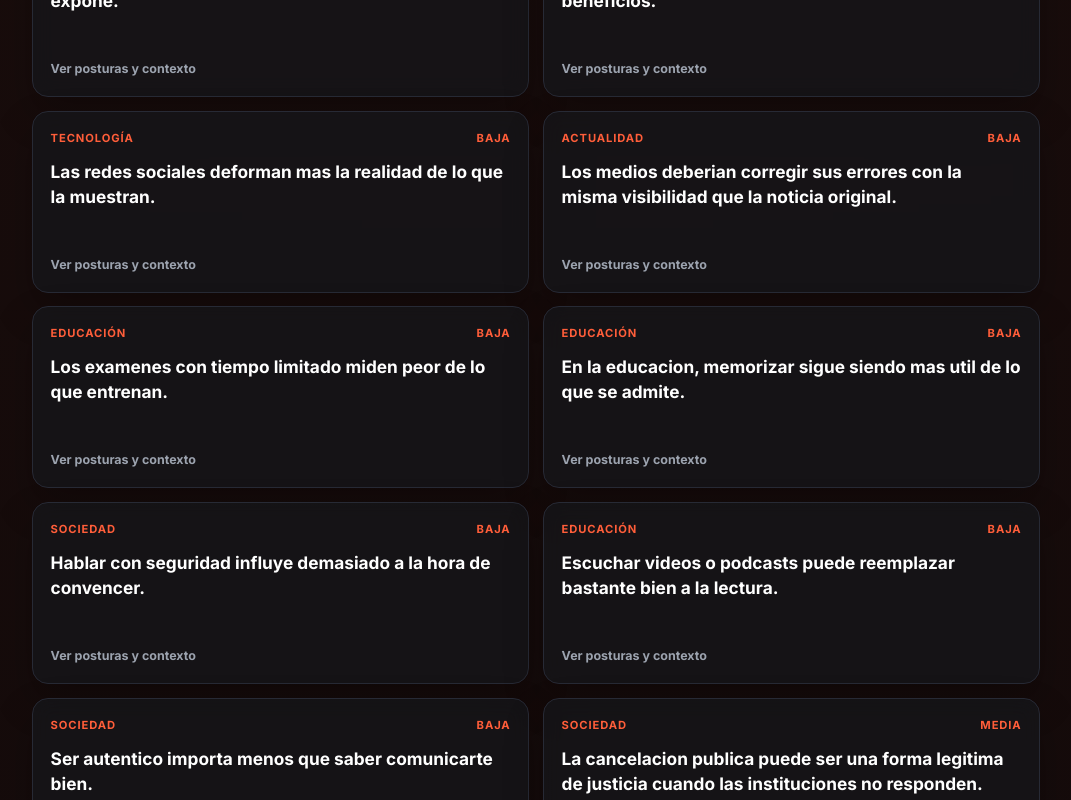
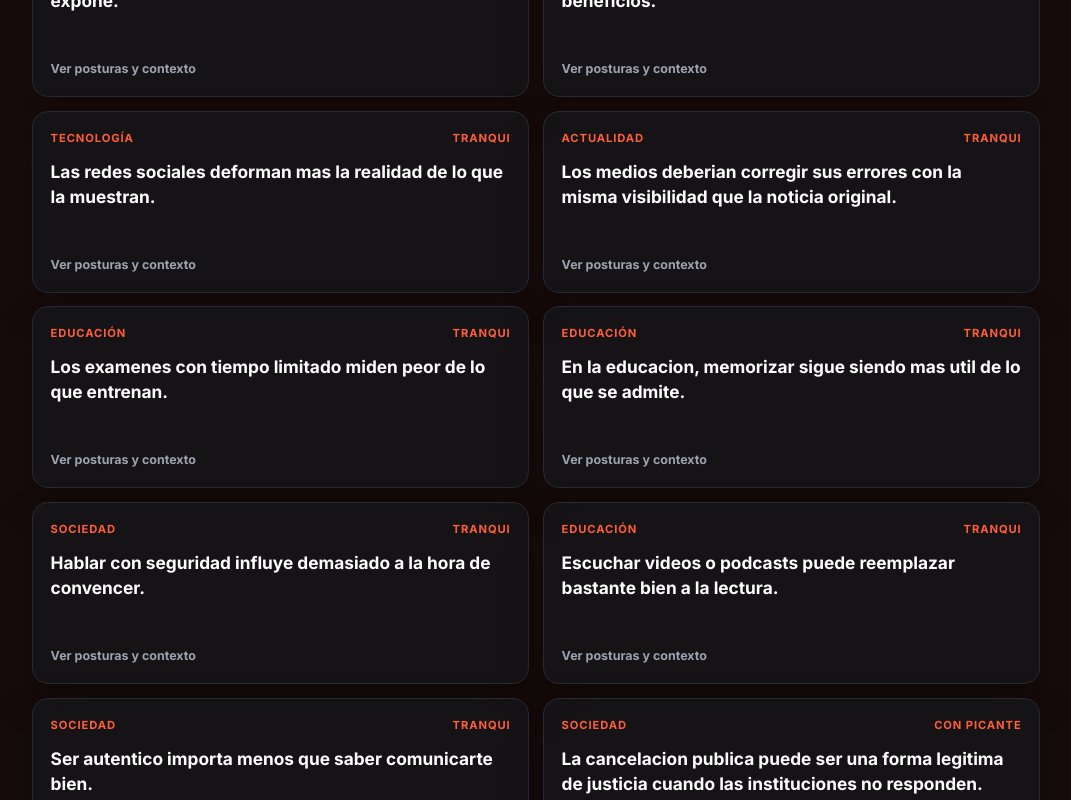
Before and after one commit to darwin-mega/La-quinta-pata-pmv-1, a Next.js app: page /topics in a window 1280 px wide. Shown: the part 1160-1960 px from the top of the page, without its empty margins (104-1175 px from the left). Built offline with nearby package versions, Linux system fonts and the light colour scheme.

Commit message:
feat: make light debates more playful

```diff
--- a/app/topics/page.tsx
+++ b/app/topics/page.tsx
@@ -9,10 +9,10 @@ import { TOPIC_CATEGORY_OPTIONS, TopicIntensity } from "@/lib/topic-types";
 import styles from "./topics.module.css";
 
 const INTENSITY_LABELS: Record<TopicIntensity, string> = {
-    baja: "Baja",
-    media: "Media",
-    alta: "Alta",
-    muy_alta: "Muy alta",
+    baja: "Tranqui",
+    media: "Con picante",
+    alta: "Se pone serio",
+    muy_alta: "Sin filtro",
 };
 
 const normalize = (value: string) => value
--- a/data/topics.ts
+++ b/data/topics.ts
@@ -26,15 +26,37 @@ const normalizeIntensity = (topicId: string, legacyIntensity: LegacyTopicIntensi
 };
 
 const buildContext = (category: TopicCategoryId, statement: string) => {
+    if (category === "vida_cotidiana") {
+        return `Parece una pavada, pero alguien tiene que poner orden. Elegi un bando, exagera con carino y defende esta regla no escrita: "${statement}"`;
+    }
+
     const label = CATEGORY_LABELS.get(category) || category;
     return `Tema de ${label}. La sala debate una tesis clara y debe sostenerla o refutarla con ejemplos, criterios y consecuencias reales. Tesis: "${statement}"`;
 };
 
-const buildPrompts = () => [
-    "Que ejemplo concreto hace mas fuerte tu postura?",
-    "Que costo o limite ves en la postura contraria?",
-    "Que criterio usarias para convencer a alguien que no piensa como tu equipo?",
-];
+const buildPrompts = (category: TopicCategoryId, intensity: LegacyTopicIntensity) => {
+    if (category === "vida_cotidiana") {
+        return [
+            "Que anecdota absurda demuestra que tenes razon?",
+            "Que regla no escrita deberia existir desde manana?",
+            "Defende tu postura como si tu amistad dependiera de esto.",
+        ];
+    }
+
+    if (intensity === "liviano") {
+        return [
+            "Que ejemplo cotidiano te da la razon?",
+            "Donde pondrias el limite sin arruinar la diversion?",
+            "Que responderias si te dicen 'no es para tanto'?",
+        ];
+    }
+
+    return [
+        "Que ejemplo concreto hace mas fuerte tu postura?",
+        "Que costo o limite ves en la postura contraria?",
+        "Que criterio usarias para convencer a alguien que no piensa como tu equipo?",
+    ];
+};
 
 const toDebateTopic = (seed: TopicSeed): DebateTopic => ({
     id: seed.id,
@@ -47,7 +69,7 @@ const toDebateTopic = (seed: TopicSeed): DebateTopic => ({
     context: buildContext(seed.category, seed.statement),
     angleA: seed.angleA,
     angleB: seed.angleB,
-    prompts: buildPrompts(),
+    prompts: buildPrompts(seed.category, seed.legacyIntensity),
     editorialNote: seed.editorialNote,
     references: seed.references,
     enabled: true,
--- a/lib/topic-types.ts
+++ b/lib/topic-types.ts
@@ -15,10 +15,10 @@ export const TOPIC_CATEGORY_OPTIONS = [
 ] as const;
 
 export const TOPIC_INTENSITY_OPTIONS = [
-    { id: "baja", label: "Baja" },
-    { id: "media", label: "Media" },
-    { id: "alta", label: "Alta" },
-    { id: "muy_alta", label: "Muy Alta" },
+    { id: "baja", label: "Tranqui" },
+    { id: "media", label: "Con picante" },
+    { id: "alta", label: "Se pone serio" },
+    { id: "muy_alta", label: "Sin filtro" },
 ] as const;
 
 export const TOPIC_MODE_OPTIONS = [
```
Also changed, not shown: 1 other file (tests, documents, lock files or other folders).
